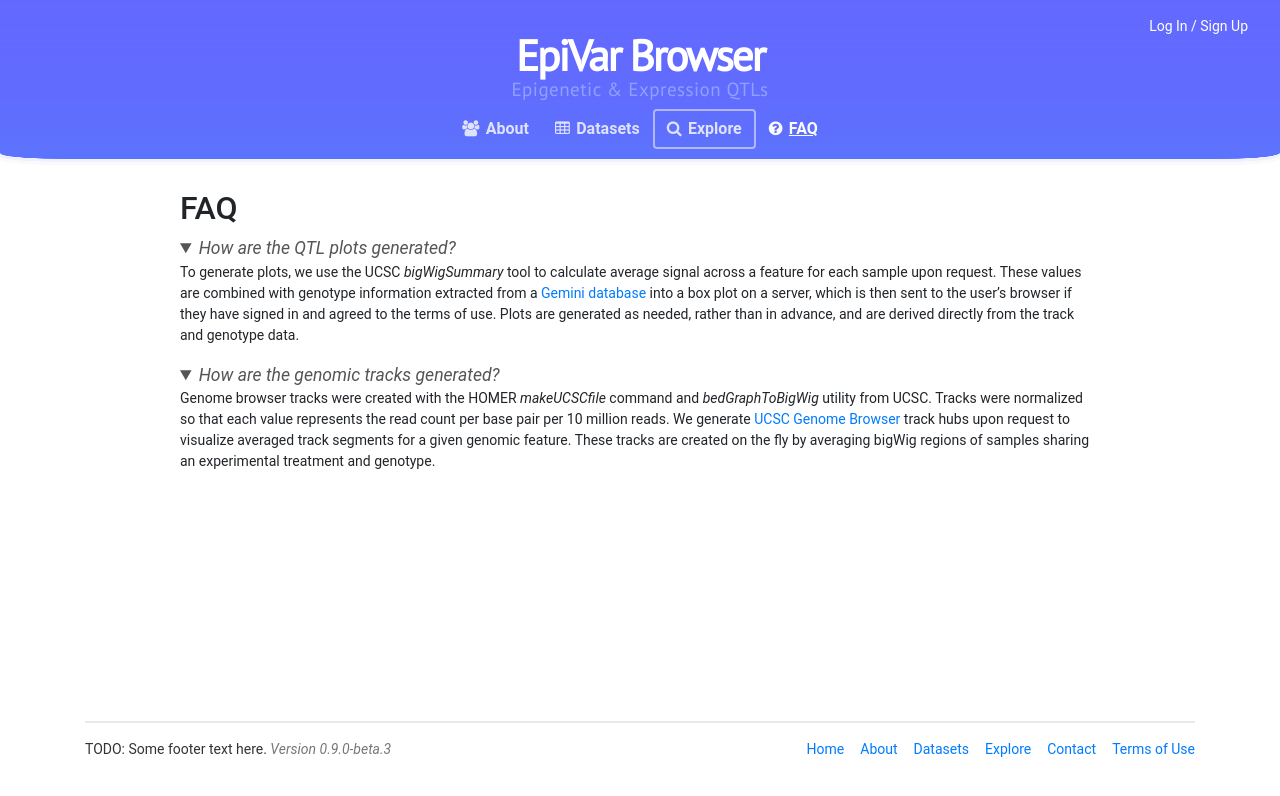
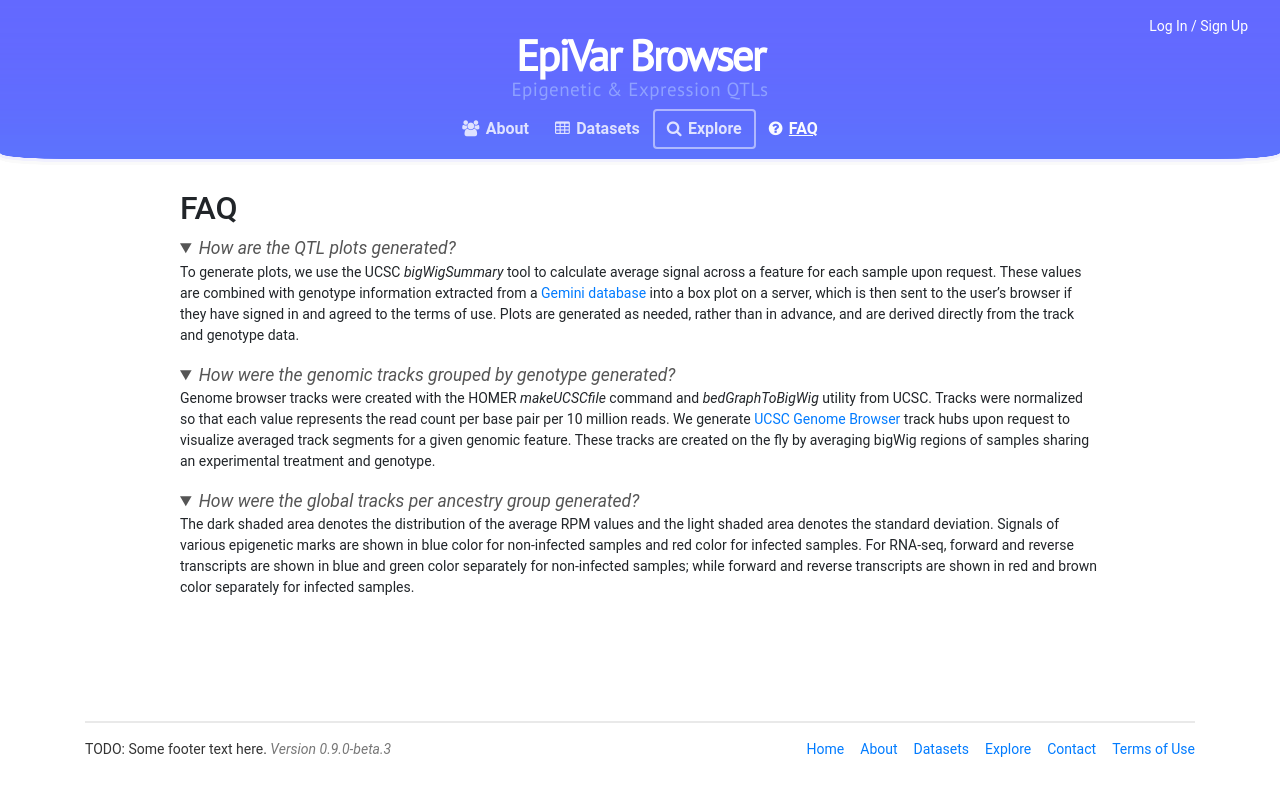
Before and after one commit to c3g/epivar-browser, a React (Create React App) app in the folder client/: page /faq in a window 1280 px wide. Shown: the top 796 px of the page. Built offline with nearby package versions, Linux system fonts and the light colour scheme; no server answers; what rambda would draw is missing.

Commit message:
chore(web): add new FAQ entry

```diff
--- a/client/src/components/pages/FAQPage.js
+++ b/client/src/components/pages/FAQPage.js
@@ -18,7 +18,7 @@ const FAQPage = () => {
           </p>
         </details>
         <details open={true}>
-          <summary>How are the genomic tracks generated?</summary>
+          <summary>How were the genomic tracks grouped by genotype generated?</summary>
           <p>
             Genome browser tracks were created with the HOMER <em>makeUCSCfile</em> command and{" "}
             <em>bedGraphToBigWig</em> utility from UCSC. Tracks were normalized so that each value represents the read
@@ -30,6 +30,16 @@ const FAQPage = () => {
             fly by averaging bigWig regions of samples sharing an experimental treatment and genotype.
           </p>
         </details>
+        <details open={true}>
+          <summary>How were the global tracks per ancestry group generated?</summary>
+          <p>
+            The dark shaded area denotes the distribution of the average RPM values and the light shaded area denotes
+            the standard deviation. Signals of various epigenetic marks are shown in blue color for non-infected samples
+            and red color for infected samples. For RNA-seq, forward and reverse transcripts are shown in blue and green
+            color separately for non-infected samples; while forward and reverse transcripts are shown in red and brown
+            color separately for infected samples.
+          </p>
+        </details>
       </Col>
     </Row>
   </Container>;
```
